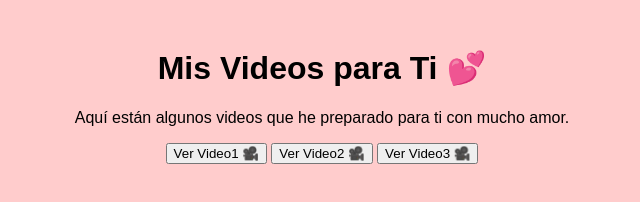
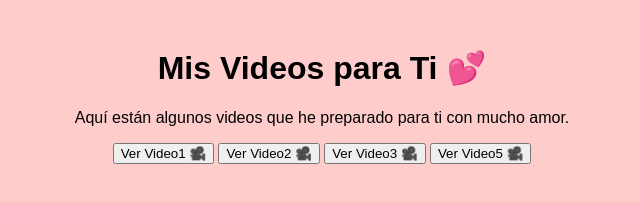
Before and after one commit to JosephAAS/charlasparaBeba, a plain HTML site: page galeriavideos.html in a window 1280 px wide. Shown: the whole page, without its empty margins (318-958 px from the left). Drawn offline with Linux system fonts and the light colour scheme.

Commit message:
Update galeriavideos.html

```diff
--- a/galeriavideos.html
+++ b/galeriavideos.html
@@ -41,6 +41,8 @@
 
             <button class="video-button" onclick="window.location.href='https://www.youtube.com/watch?v=YXWu3pMP3v4'">Ver Video3 🎥</button>
 
+            <button class="video-button" onclick="window.location.href='https://www.youtube.com/watch?v=-x2srVTgZWY'">Ver Video5 🎥</button>
+
         </div>
 
 
```
